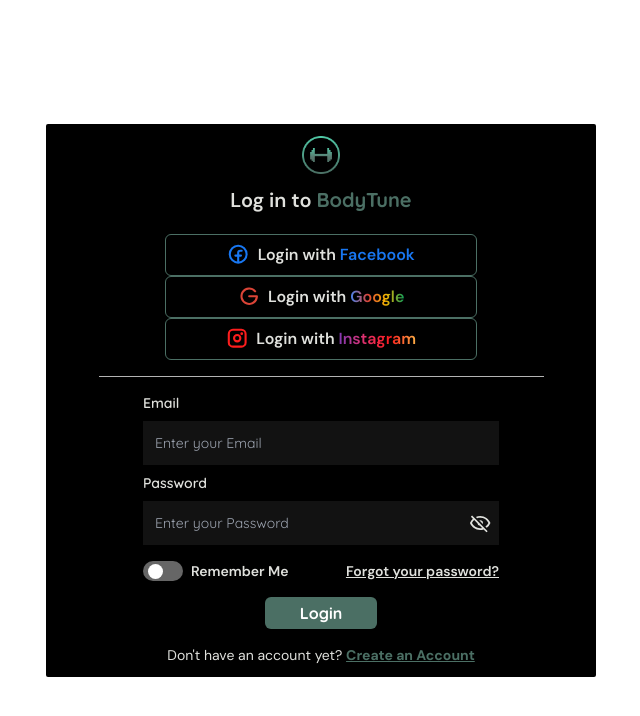
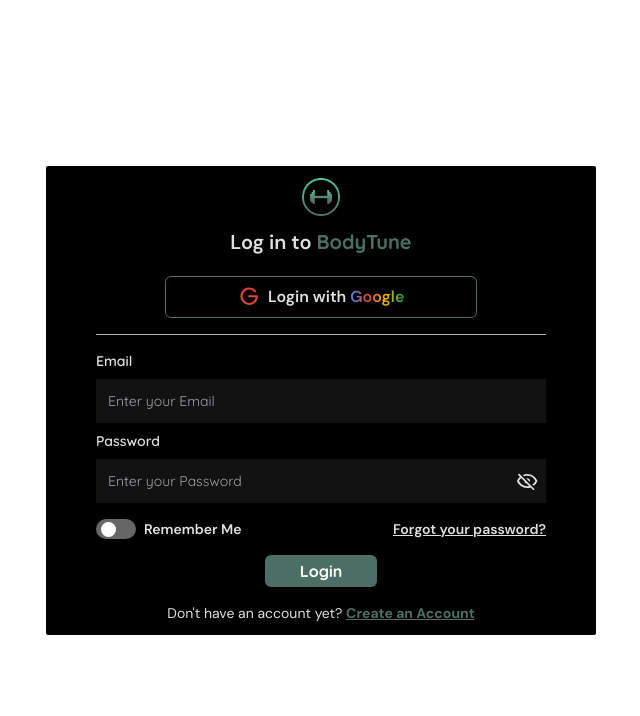
Before and after one commit to Inosensey/BodyTune, a Next.js app: page /login in a window 1280 px wide. Shown: the top 716 px of the page, without its empty margins (319-959 px from the left). Built offline with nearby package versions, Linux system fonts and the light colour scheme.

Commit message:
Applied minor CSS adjustments and temporarily removed some third-party login options.

```diff
--- a/components/authComponents/signIn/SignIn.tsx
+++ b/components/authComponents/signIn/SignIn.tsx
@@ -12,9 +12,9 @@ import { Input } from "@/components/reusableComponent/formInputs/input";
 import FormValidation from "@/utils/validation";
 
 // Icons
-import PhFacebookLogoBold from "@/icons/PhFacebookLogoBold";
+// import PhFacebookLogoBold from "@/icons/PhFacebookLogoBold";
 import PhGoogleLogoBold from "@/icons/PhGoogleLogoBold";
-import PhInstagramLogoBold from "@/icons/PhInstagramLogoBold";
+// import HugeiconsNewTwitter from "@/icons/HugeiconsNewTwitter";
 
 // Types
 import { validation } from "@/types/inputTypes";
@@ -73,8 +73,8 @@ const SignIn = () => {
         className="mt-5 flex flex-col items-center gap-3"
         data-testid="third-party-container"
       >
-        <div className=" phone:w-7/12 flex-col items-center gap-3">
-          <div className="phone:w-full">
+        <div className="phone:w-7/12 min-w-[290px] flex-col items-center gap-3">
+          {/* <div className="phone:w-full">
             <ThirdPartyLogin
               testId="facebook-third-party-login"
               Icon={PhFacebookLogoBold}
@@ -82,8 +82,9 @@ const SignIn = () => {
               buttonName="Facebook"
               backgroundColor="#1877F2"
               textBackground="linear-gradient(90deg, #1877F2, #1877F2)"
+              provider="facebook"
             />
-          </div>
+          </div> */}
           <div className="phone:w-full">
             <ThirdPartyLogin
               testId="google-third-party-login"
@@ -92,25 +93,27 @@ const SignIn = () => {
               buttonName="Google"
               backgroundColor="#DB4437"
               textBackground="linear-gradient(90deg, #4285F4, #DB4437, #F4B400, #0F9D58)"
+              provider="google"
             />
           </div>
-          <div className="phone:w-full">
+          {/* <div className="phone:w-full">
             <ThirdPartyLogin
               testId="instagram-third-party-login"
-              Icon={PhInstagramLogoBold}
+              Icon={HugeiconsNewTwitter}
               action="Login with"
-              buttonName="Instagram"
-              backgroundColor="#FD1D1D"
-              textBackground="linear-gradient(90deg, #833AB4, #E1306C, #FD1D1D, #FCAF45)"
+              buttonName="Twitter(X)"
+              backgroundColor="#1DA1F2" // Twitter's brand blue color
+              textBackground="linear-gradient(90deg, #1DA1F2, #1DA1F2)"
+              provider="twitter"
             />
-          </div>
+          </div> */}
         </div>
       </div>
       <hr
         style={{ borderColor: "#b3b3b3" }}
-        className="max-w-[450px] phone:w-10/12 my-4 mx-auto"
+        className="max-w-[450px] phone:w-12/12 my-4 mx-auto"
       />
-      <div className="flex flex-col justify-center mx-auto gap-4 max-w-[450px] phone:w-8/12">
+      <div className="flex flex-col justify-center mx-auto gap-4 max-w-[450px] phone:w-12/12">
         <form
           data-testid="credentials-login-form"
           className="flex flex-col gap-2"
```
